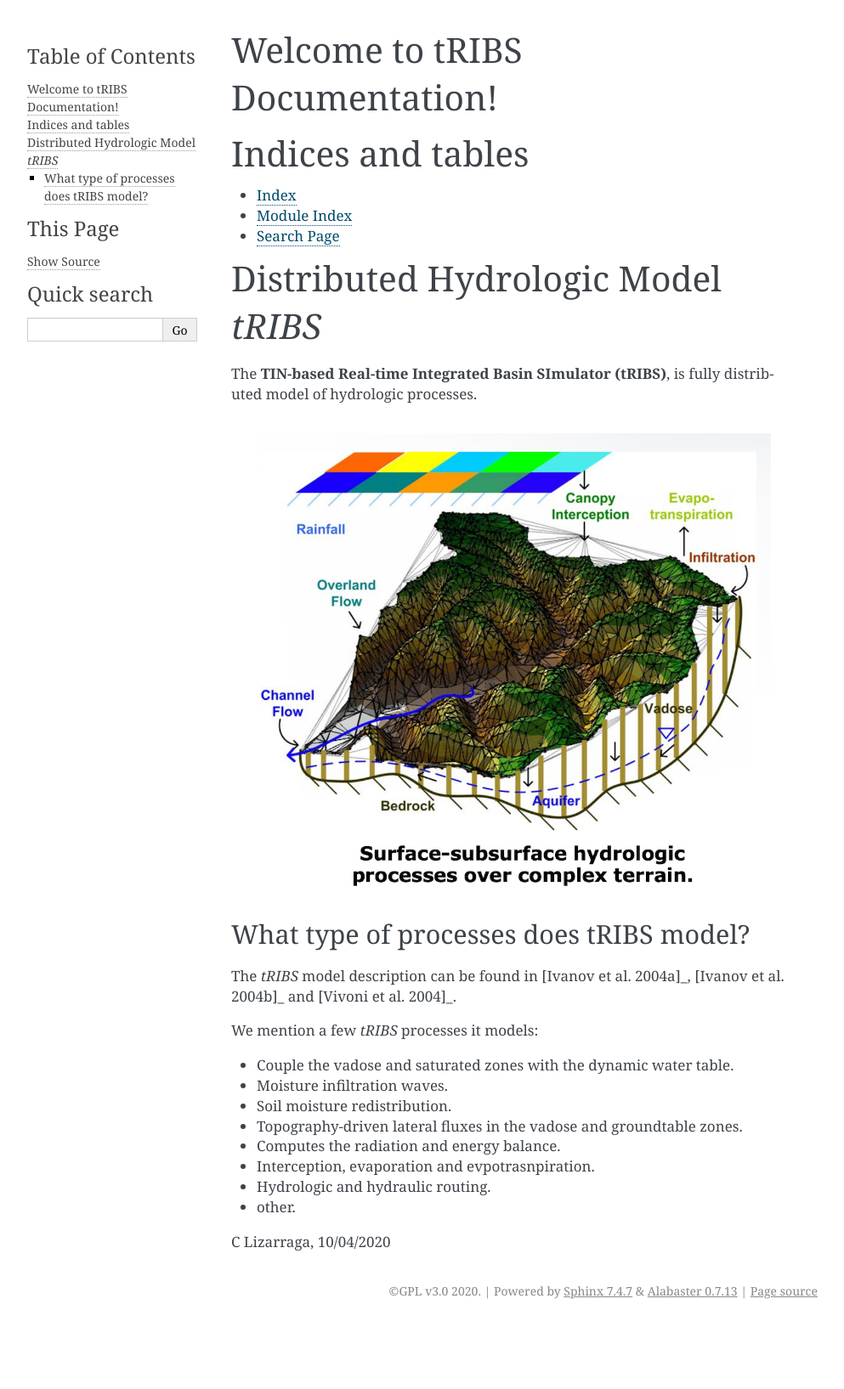
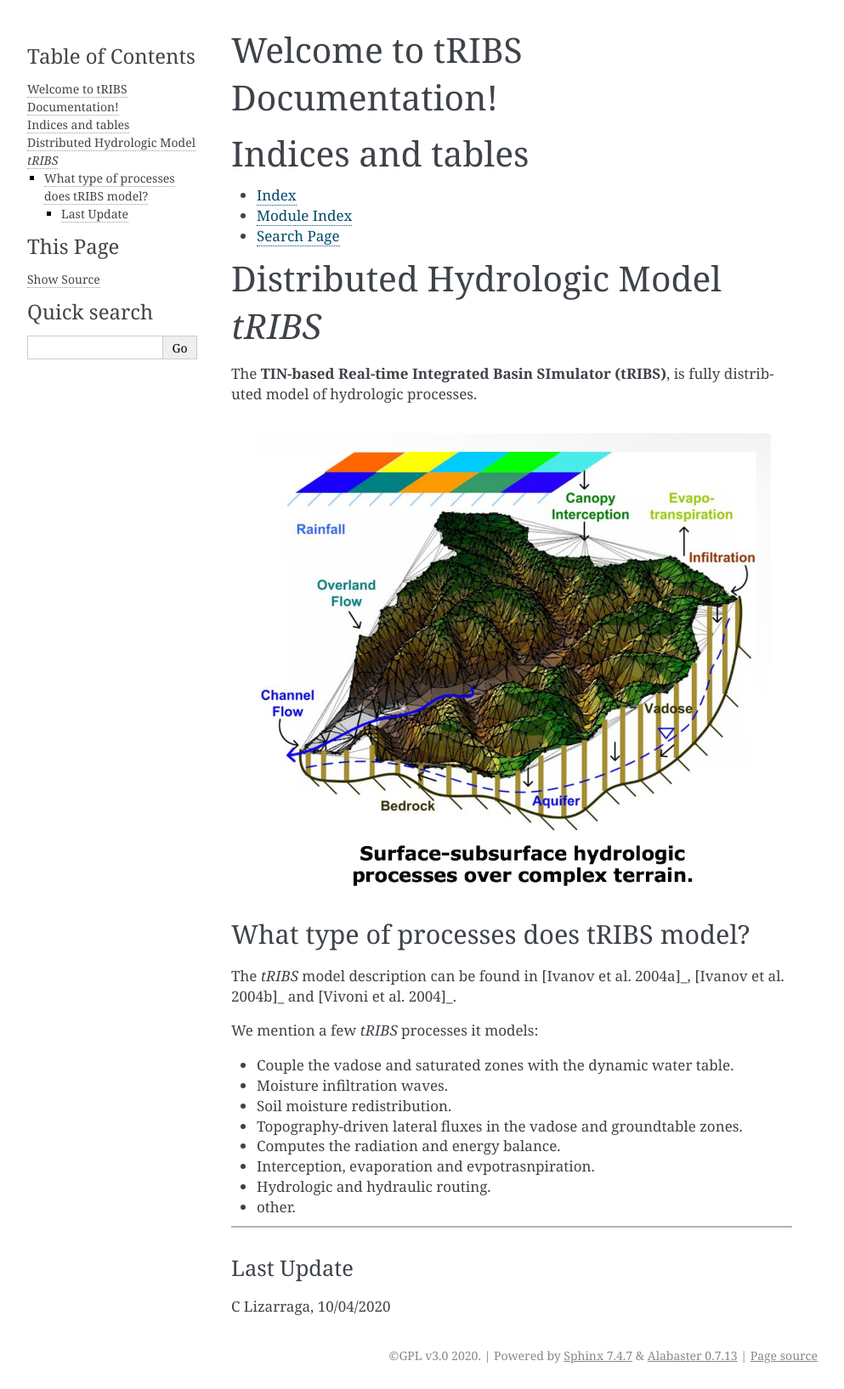
Before and after one commit to HydroASU/tRIBS, a Sphinx documentation site: the page built from source/index.rst, in a window 1280 px wide. Shown: the whole page at 85% size, without its empty margins (148-1141 px from the left). Built offline with Sphinx 7.4.7, drawn with Linux system fonts in a browser that asks for light colours; before the commit the page ends 1559 px from its top, so only the background shows below that; part of the change alters nothing that is shown.

```diff
--- a/source/index.rst
+++ b/source/index.rst
@@ -34,6 +34,18 @@ _________________________________________
 
 The *tRIBS* model description can be found in [Ivanov et al. 2004a]_, [Ivanov et al. 2004b]_  and [Vivoni et al. 2004]_.
 
+We mention a few *tRIBS* processes it models:
+
+- Couple the vadose and saturated zones with the dynamic water table.
+- Moisture infiltration waves.
+- Soil moisture redistribution.
+- Topography-driven lateral fluxes in the vadose and groundtable zones.
+- Computes the radiation and energy balance.
+- Interception, evaporation and evpotrasnpiration.
+- Hydrologic and hydraulic routing.
+- other.
+
+
 .. [Ivanov et al. 2004a] Ivanov, V.Y., Vivoni, E.R., Bras, R.L.
    and Entekhabi, D. 2004a. Catchment Hydrologic
    Response with a Fully-Distributed Triangulated
@@ -52,19 +64,9 @@ The *tRIBS* model description can be found in [Ivanov et al. 2004a]_, [Ivanov et
    irregular networks based on hydrological similarity.
    Journal of Hydrologic Engineering, 9(4), 288–302.
 
-We mention a few *tRIBS* processes it models:
-
-- Couple the vadose and saturated zones with the dynamic water table.
-- Moisture infiltration waves.
-- Soil moisture redistribution.
-- Topography-driven lateral fluxes in the vadose and groundtable zones.
-- Computes the radiation and energy balance.
-- Interception, evaporation and evpotrasnpiration.
-- Hydrologic and hydraulic routing.
-- other.
-
 
 -------------------------------------------
+
 Last Update
 +++++++++++
 C Lizarraga, 10/04/2020
```
